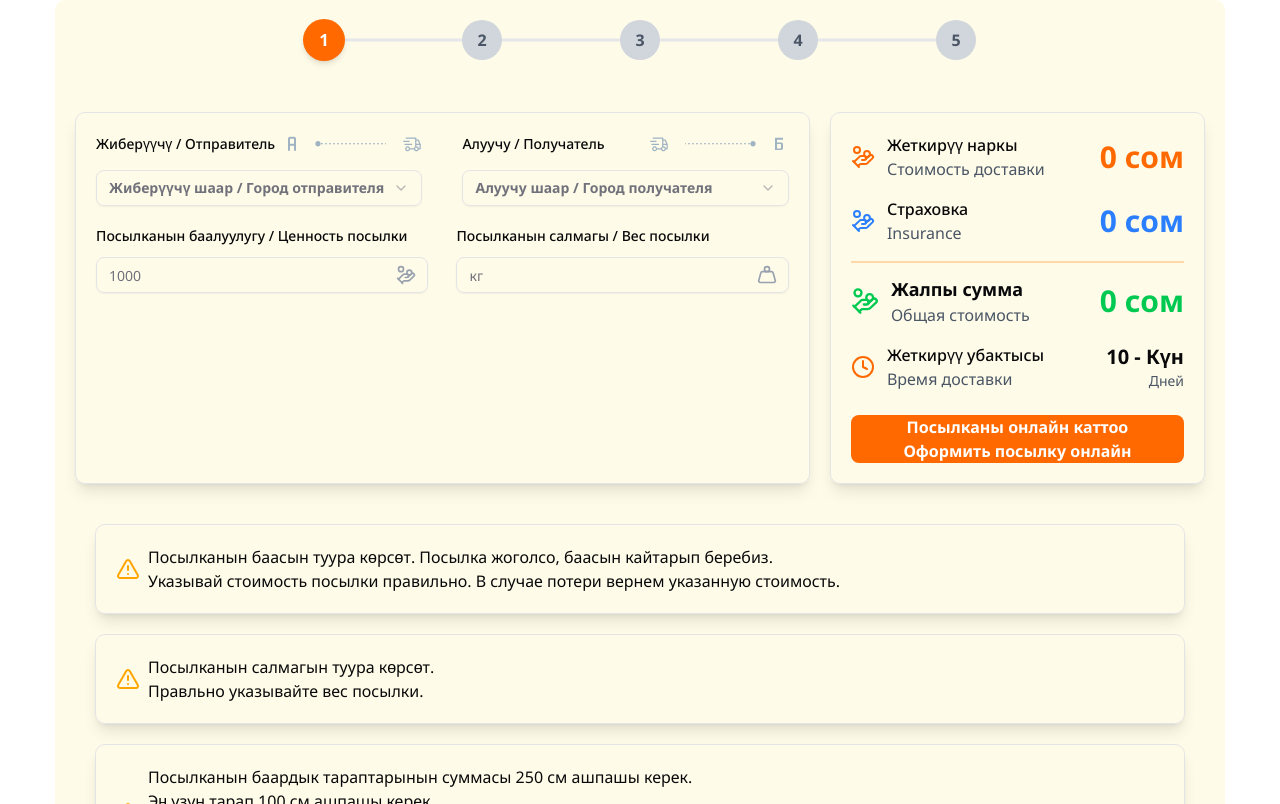
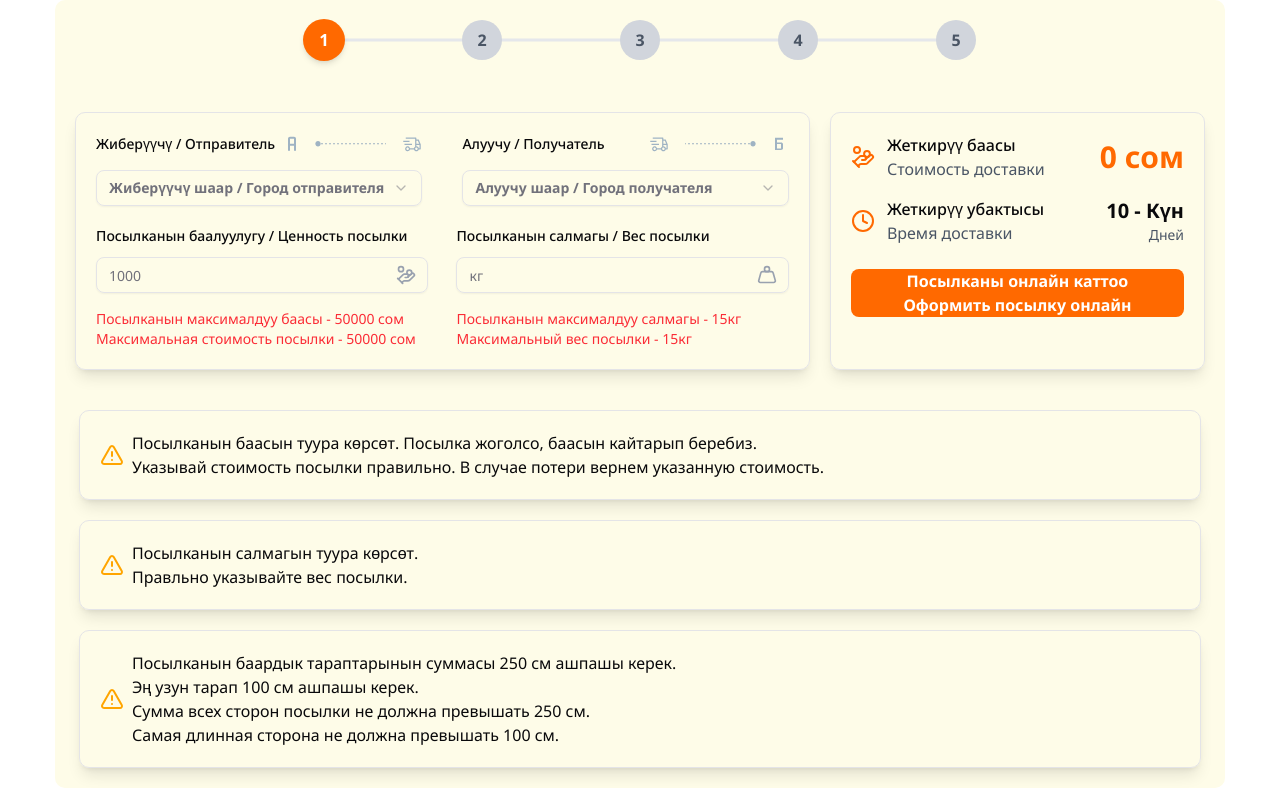
Before and after one commit to SamiraBar/new-post, a React (Vite) app in the folder front/: page / in a window 1280 px wide. Shown: the part 916-1720 px from the top of the page. Built offline with nearby package versions, Linux system fonts and the light colour scheme.

Commit message:
refactor(deliveryCostCalculator): remove unused elements and add warning texts
- Added user warning texts for better clarity in delivery cost calculation

```diff
--- a/front/src/features/deliveryCostCalculator/Step1Calculator.tsx
+++ b/front/src/features/deliveryCostCalculator/Step1Calculator.tsx
@@ -140,6 +140,14 @@ const Step1Calculator: FC<Props> = ({ order, setOrder, onHandleChange, handleNex
                       className="absolute right-3 top-1/2 transform -translate-y-1/2 text-gray-400"
                     />
                   </div>
+                  <div className="mt-1">
+                    <p className="text-red-500 text-opacity-80 text-xs sm:text-sm italic">
+                      Посылканын максималдуу баасы - 50000 сом
+                    </p>
+                    <p className="text-red-500 text-opacity-80 text-xs sm:text-sm italic">
+                      Максимальная стоимость посылки - 50000 сом
+                    </p>
+                  </div>
                 </Field>
                 <Field>
                   <FieldLabel>Посылканын салмагы / Вес посылки</FieldLabel>
@@ -159,6 +167,14 @@ const Step1Calculator: FC<Props> = ({ order, setOrder, onHandleChange, handleNex
                       className="absolute right-3 top-1/2 transform -translate-y-1/2 text-gray-400"
                     />
                   </div>
+                  <div className="mt-1">
+                    <p className="text-red-500 text-opacity-80 text-xs sm:text-sm italic">
+                      Посылканын максималдуу салмагы - 15кг
+                    </p>
+                    <p className="text-red-500 text-opacity-80 text-xs sm:text-sm italic">
+                      Максимальный вес посылки - 15кг
+                    </p>
+                  </div>
                 </Field>
               </FieldGroup>
             </div>
@@ -171,38 +187,12 @@ const Step1Calculator: FC<Props> = ({ order, setOrder, onHandleChange, handleNex
           <div className="flex items-center gap-3">
             <HandCoins className="w-5 h-5 md:w-6 md:h-6 flex-shrink-0 text-orange-500" />
             <div>
-              <p className="text-sm md:text-base font-medium">Жеткирүү наркы</p>
+              <p className="text-sm md:text-base font-medium">Жеткирүү баасы</p>
               <p className="text-sm md:text-base text-gray-600">Стоимость доставки</p>
             </div>
           </div>
           <span className="text-2xl md:text-3xl text-orange-500 font-bold">
             {order.deliveryCost.toFixed(0)} сом
-          </span>
-        </div>
-
-        <div className="flex items-center justify-between gap-3">
-          <div className="flex items-center gap-3">
-            <HandCoins className="w-5 h-5 md:w-6 md:h-6 flex-shrink-0 text-blue-500" />
-            <div>
-              <p className="text-sm md:text-base font-medium">Страховка</p>
-              <p className="text-sm md:text-base text-gray-600">Insurance</p>
-            </div>
-          </div>
-          <span className="text-2xl md:text-3xl text-blue-500 font-bold">
-            {order.insuranceCost.toFixed(0)} сом
-          </span>
-        </div>
-
-        <div className="flex items-center justify-between gap-3 border-t-2 border-orange-200 pt-3">
-          <div className="flex items-center gap-3">
-            <HandCoins className="w-6 h-6 md:w-7 md:h-7 flex-shrink-0 text-green-500" />
-            <div>
-              <p className="text-base md:text-lg font-bold">Жалпы сумма</p>
-              <p className="text-sm md:text-base text-gray-600">Общая стоимость</p>
-            </div>
-          </div>
-          <span className="text-2xl md:text-3xl text-green-500 font-bold">
-            {order.totalCost.toFixed(0)} сом
           </span>
         </div>
 
--- a/front/src/features/deliveryCostCalculator/StepIndicator.tsx
+++ b/front/src/features/deliveryCostCalculator/StepIndicator.tsx
@@ -4,13 +4,15 @@ interface Props {
 }
 
 export const StepIndicator = ({ currentStep, doorDelivery }: Props) => {
+  const totalSteps = doorDelivery ? 4 : 5;
+
   return (
     <div className="flex flex-col items-center w-full mb-8 px-4">
       <div className="relative flex justify-between items-center w-full max-w-2xl">
         <div className="absolute top-1/2 left-0 w-full h-[3px] bg-gray-200 -translate-y-1/2 rounded-full">
           <div
             className="h-[3px] bg-orange-500 rounded-full transition-all duration-500"
-            style={{ width: `${((currentStep - 1) / 4) * 100}%` }}
+            style={{ width: `${((currentStep - 1) / (totalSteps - 1)) * 100}%`}}
           />
         </div>
         {(doorDelivery ? [1, 2, 3, 4] : [1, 2, 3, 4, 5]).map((step) => (
--- a/front/src/features/deliveryCostCalculator/WarningNotices.tsx
+++ b/front/src/features/deliveryCostCalculator/WarningNotices.tsx
@@ -2,7 +2,7 @@ import { TriangleAlert } from 'lucide-react';
 
 export const WarningNotices = () => {
   return (
-    <div className="flex flex-col gap-5 mt-10 text-sm md:text-base px-1 sm:px-5">
+    <div className="flex flex-col gap-5 mt-10 text-sm md:text-base px-1">
       <div className="p-5 border rounded-lg shadow-lg flex gap-2 items-center">
         <TriangleAlert className="w-5 h-5 md:w-6 md:h-6 flex-shrink-0" color="orange" />
         <div>
```
